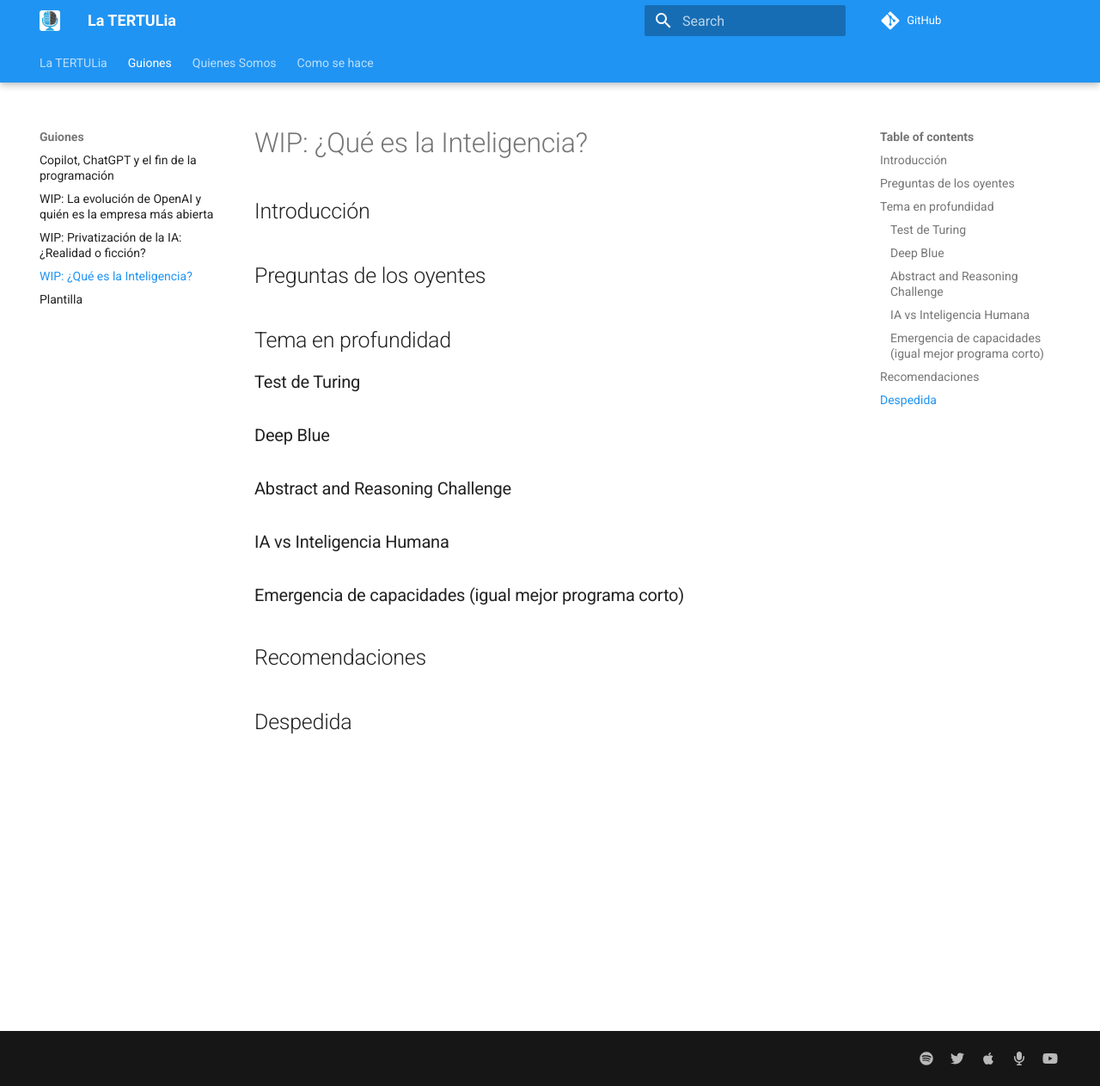
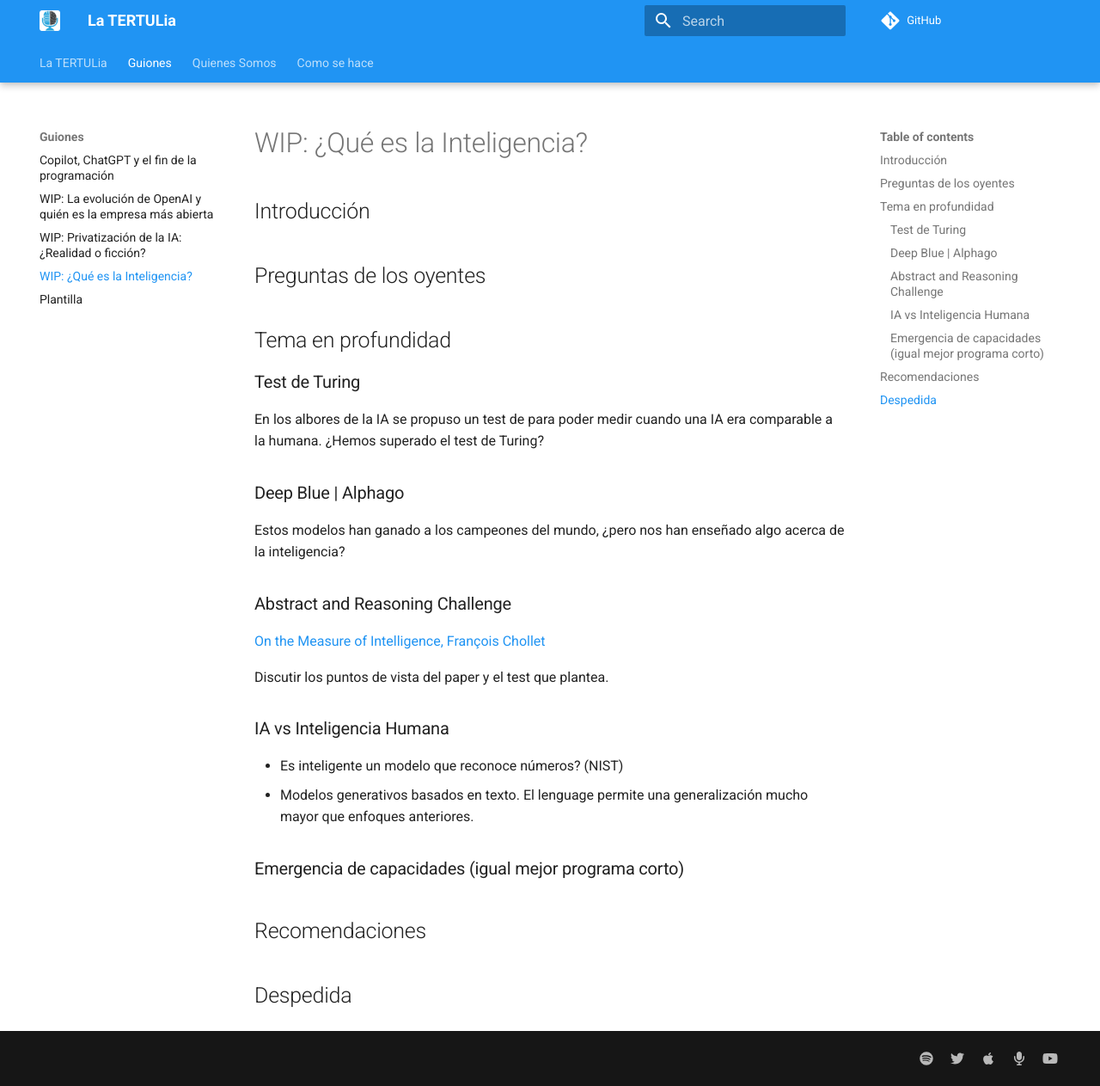
Before and after one commit to ironbar/tertulia_inteligencia_artificial, an MkDocs documentation site: the page built from docs/guiones/wip_que_es_la_inteligencia.md, in a window 1280 px wide and 1263 px high. Shown: the whole window at 86% size. Built offline with MkDocs 1.6.1 and Material for MkDocs 9.7.7, drawn with Linux system fonts in a browser that asks for light colours; comment, search, counter and statistics services are not loaded.

Commit message:
Update wip_que_es_la_inteligencia.md

```diff
--- a/docs/guiones/wip_que_es_la_inteligencia.md
+++ b/docs/guiones/wip_que_es_la_inteligencia.md
@@ -8,11 +8,22 @@
 
 ### Test de Turing
 
-### Deep Blue
+En los albores de la IA se propuso un test de para poder medir cuando una IA era comparable a la humana. ¿Hemos superado el test de Turing?
+
+### Deep Blue | Alphago
+
+Estos modelos han ganado a los campeones del mundo, ¿pero nos han enseñado algo acerca de la inteligencia?
 
 ### Abstract and Reasoning Challenge
 
+[On the Measure of Intelligence, François Chollet](https://arxiv.org/abs/1911.01547)
+
+Discutir los puntos de vista del paper y el test que plantea.
+
 ### IA vs Inteligencia Humana
+
+- Es inteligente un modelo que reconoce números? (NIST)
+- Modelos generativos basados en texto. El lenguage permite una generalización mucho mayor que enfoques anteriores.
 
 ### Emergencia de capacidades (igual mejor programa corto)
 
```
